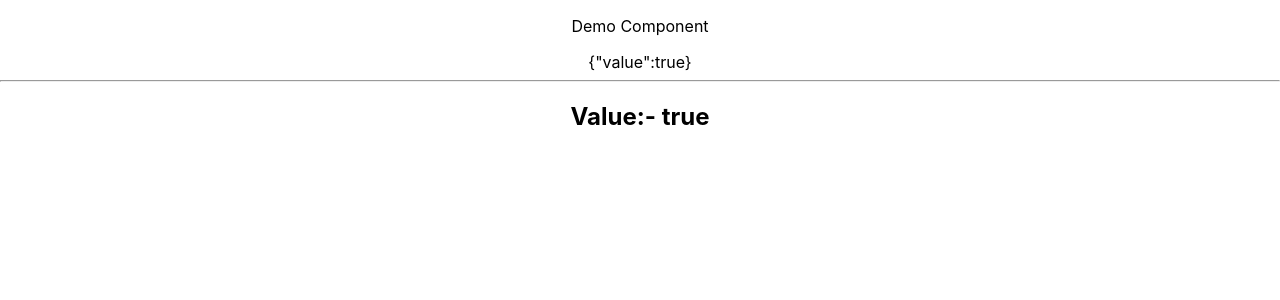
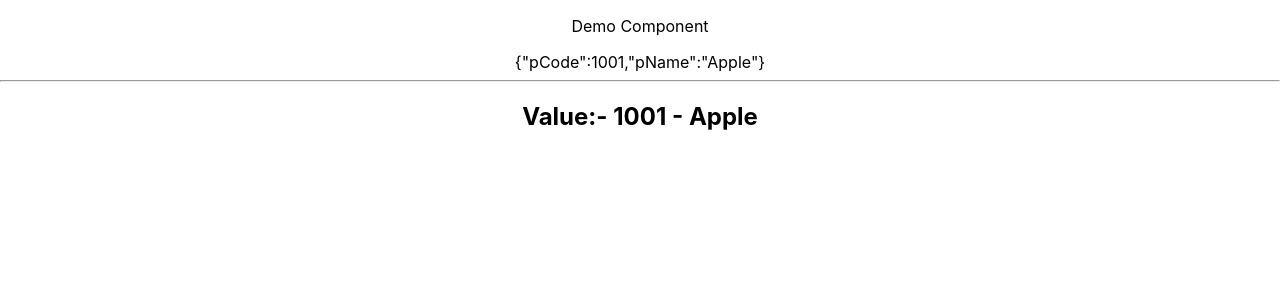
Before and after one commit to sixthh-sense/react_master, a React (Create React App) app: page / in a window 1280 px wide. Shown: the top 300 px of the page. Built offline with nearby package versions, Linux system fonts and the light colour scheme.

Commit message:
#36 spread attributes

```diff
--- a/src/App.js
+++ b/src/App.js
@@ -2,11 +2,16 @@ import "./css/styles.css";
 import DemoComponent from "./components/DemoComponent";
 
 export default function App() {
-    // no value given to attribute props? defaults to "true"
-    // needs to be stringified to be shown
-   return (
-       <div className="App">
-           <DemoComponent value/>
-       </div>
-   )
+
+    const product = {
+        pCode: 1001,
+        pName: 'Apple'
+    }
+
+    return (
+        <div className="App">
+            <DemoComponent
+                {...product}/>
+        </div>
+    )
 }
--- a/src/components/DemoComponent.js
+++ b/src/components/DemoComponent.js
@@ -5,7 +5,7 @@ const DemoComponent = (props) => {
             <p>Demo Component</p>
             {JSON.stringify(props)}
             <hr/>
-            <h2>Value:- {props.value.toString()}</h2>
+            <h2>Value:- {props.pCode} - {props.pName}</h2>
         </div>
     )
 }
```
